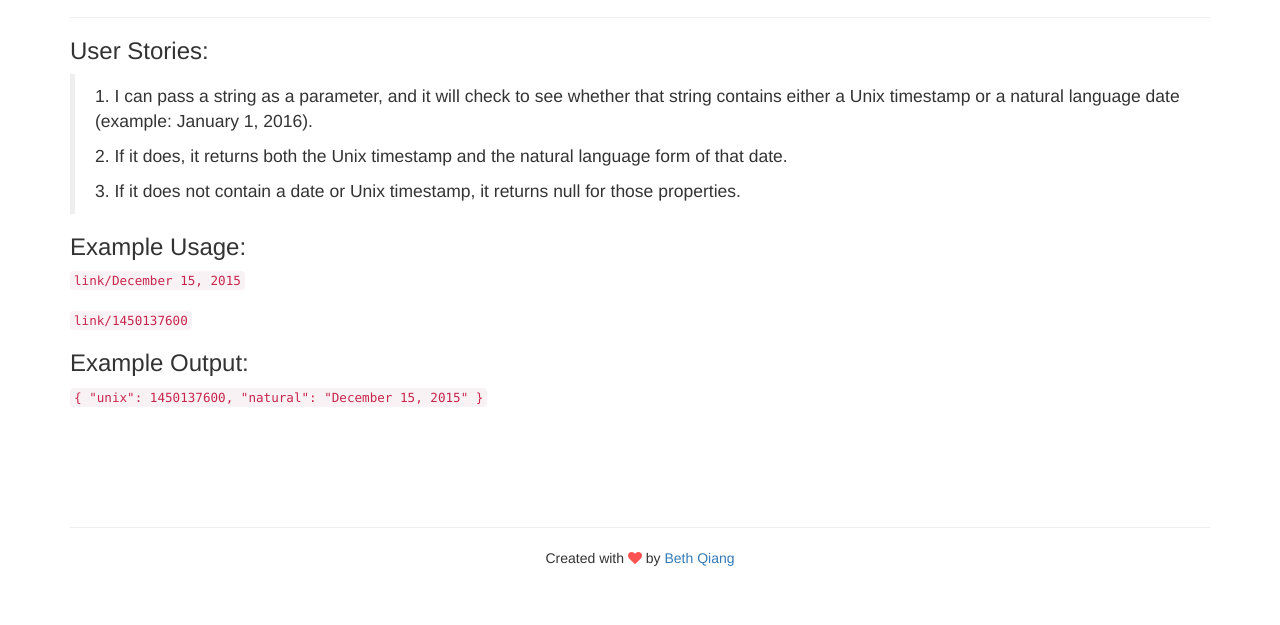
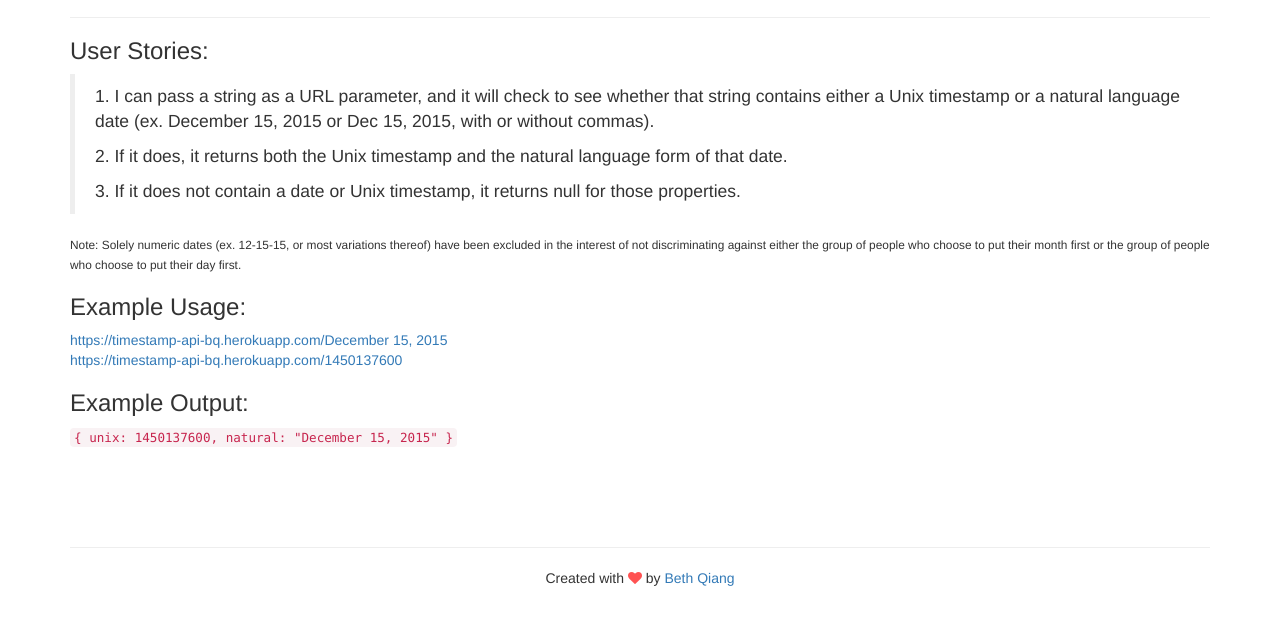
Before and after one commit to bethqiang/timestamp-api, a website: page index.html in a window 1280 px wide. Shown: the part 63-688 px from the top of the page. Drawn offline with nearby package versions, Linux system fonts and the light colour scheme.

Commit message:
Update index.html
Change dates in the example.
Add note about numeric-only dates.
Update link to live heroku links.
Format example output to more accurately reflect actual JSON output.

```diff
--- a/index.html
+++ b/index.html
@@ -18,26 +18,26 @@
 
     <h3>User Stories:</h3>
     <blockquote>
-      <p>1. I can pass a string as a parameter, and it will check to see whether that string contains either a Unix timestamp or a natural language date (example: January 1, 2016).</p>
+      <p>1. I can pass a string as a URL parameter, and it will check to see whether that string contains either a Unix timestamp or a natural language date (ex. December 15, 2015 or Dec 15, 2015, with or without commas).</p>
       <p>2. If it does, it returns both the Unix timestamp and the natural language form of that date.</p>
       <p>3. If it does not contain a date or Unix timestamp, it returns null for those properties.</p>
     </blockquote>
 
+    <small>Note: Solely numeric dates (ex. 12-15-15, or most variations thereof) have been excluded in the interest of not discriminating against either the group of people who choose to put their month first or the group of people who choose to put their day first.</small>
+
     <h3>Example Usage:</h3>
-    <code>link/December 15, 2015</code>
+    <a href="https://timestamp-api-bq.herokuapp.com/December 15, 2015">https://timestamp-api-bq.herokuapp.com/December 15, 2015</a>
     <br/>
-    <br/>
-    <code>link/1450137600</code>
+    <a href="https://timestamp-api-bq.herokuapp.com/1450137600">https://timestamp-api-bq.herokuapp.com/1450137600</a>
 
     <h3>Example Output:</h3>
     <code>
       {
-        "unix": 1450137600,
-        "natural": "December 15, 2015"
+        unix: 1450137600,
+        natural: "December 15, 2015"
       }
     </code>
 
-    <br/>
     <br/>
     <br/>
     <br/>
```
